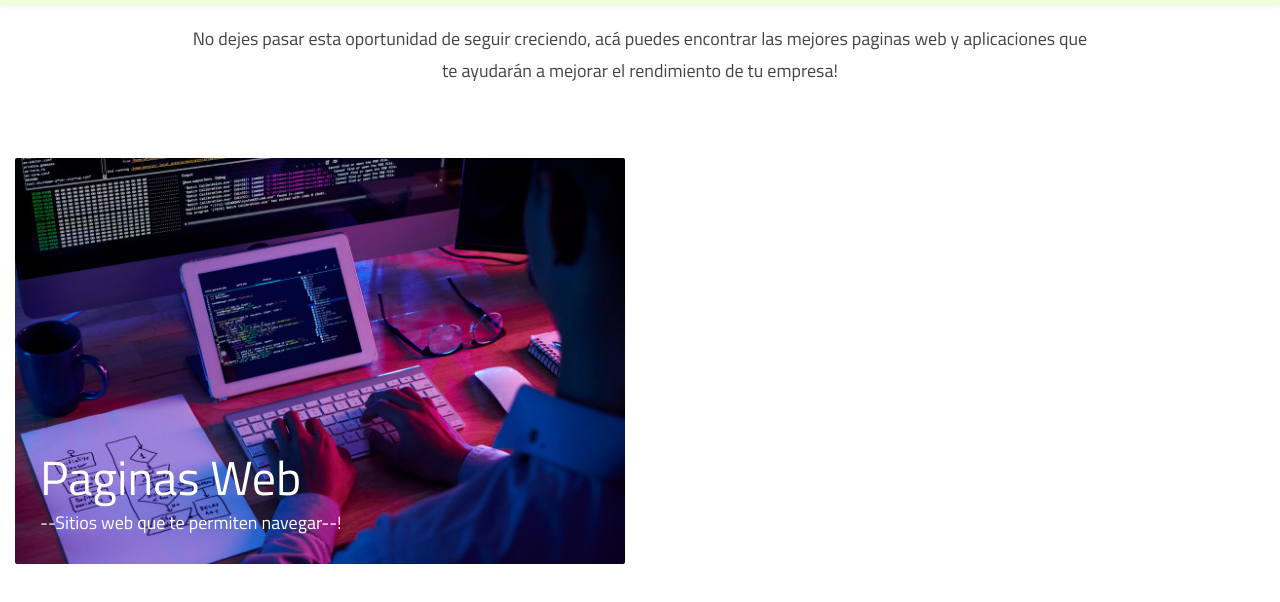
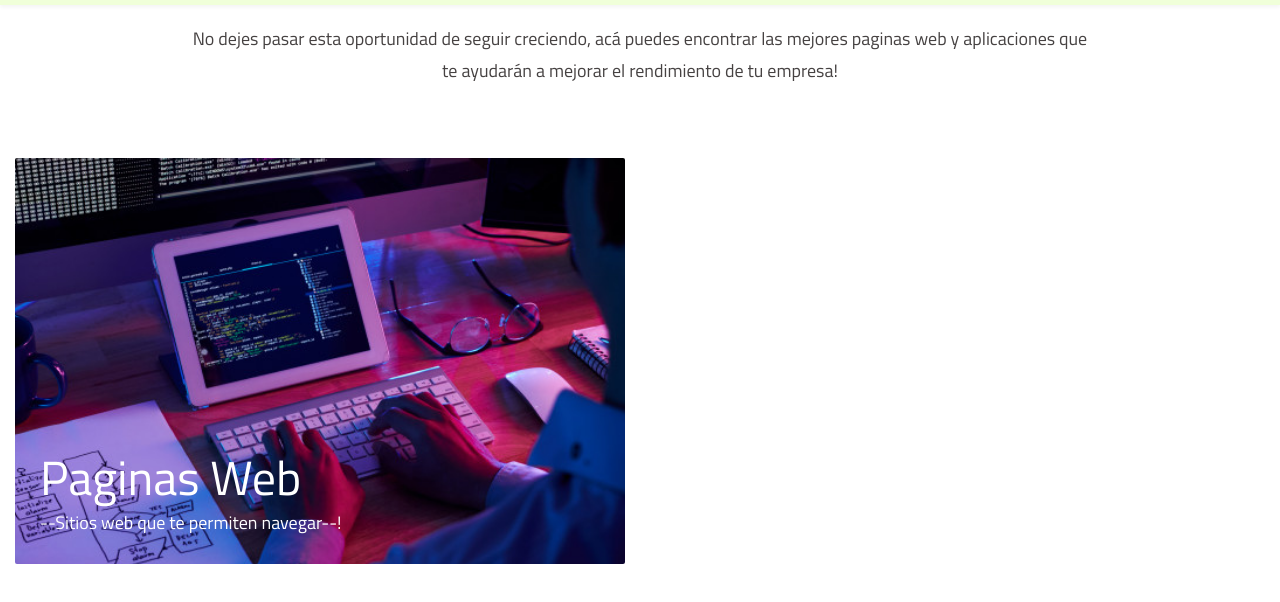
Before and after one commit to IvanVargasG/PorIvanV, a plain HTML site: page index.html in a window 1280 px wide. In both pictures the pointer is over the picture 320 px from the left and 1350 px from the top of the page. Shown: the part 990-1592 px from the top of the page. Drawn offline with nearby package versions, Linux system fonts and the light colour scheme.

Commit message:
Agregar sty img

```diff
--- a/style.css
+++ b/style.css
@@ -121,6 +121,12 @@ section{
     transition: all 0.8s;
 }
 
+.portfolio-container:hover img{
+    -moz-transform: scale(1.2);
+    -webkit-transform: scale(1.2);
+    transform: scale(1.2);
+}
+
 .portfolio-details{
     position: absolute;
     bottom: 25px;
```
